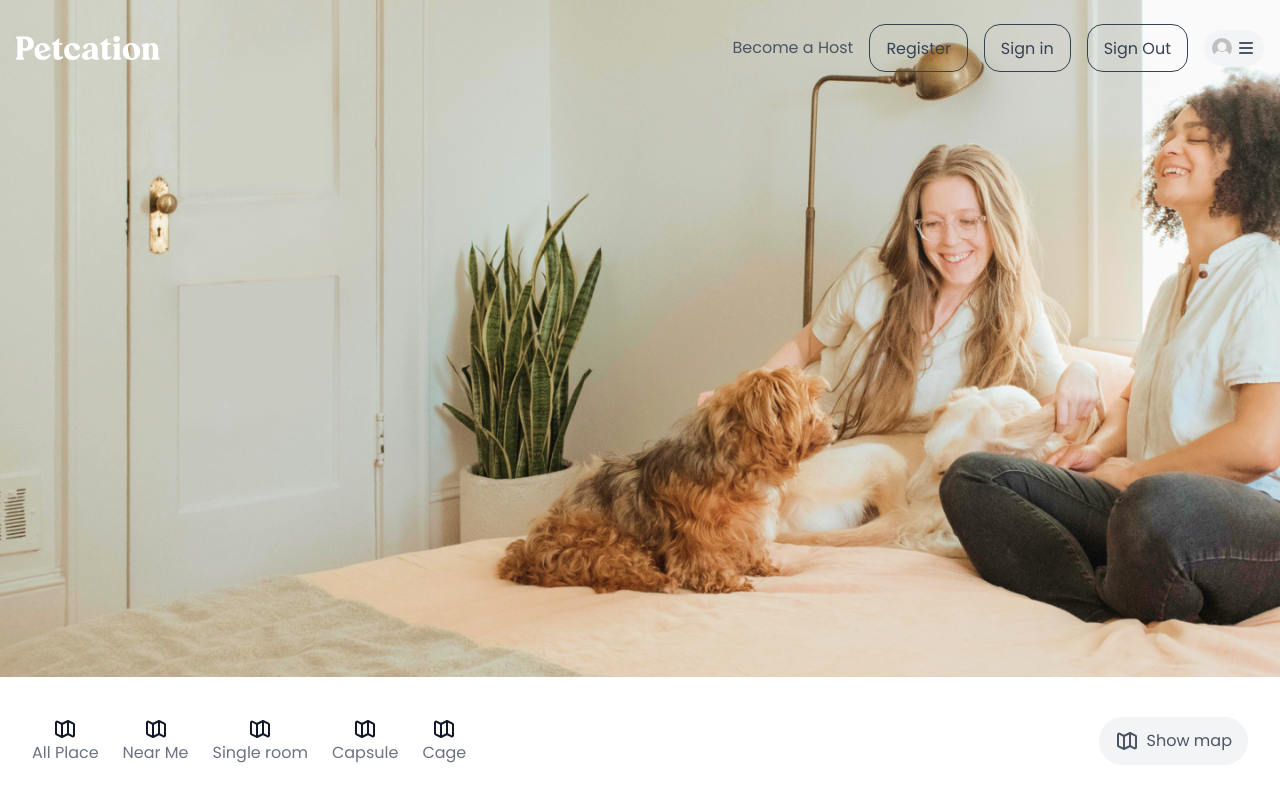
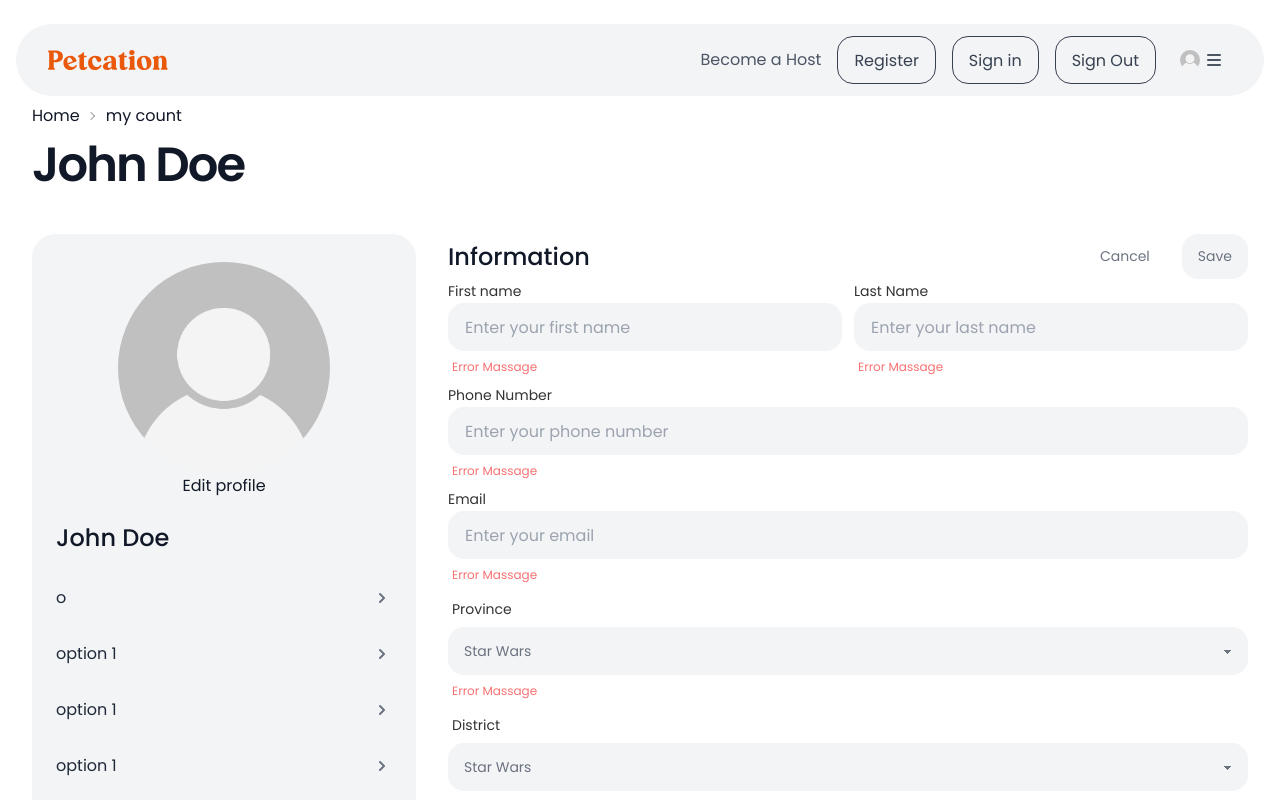
Before and after one commit to MinkNanta/petcation, a React (Create React App) app: page /profile/profilepet in a window 1280 px wide. Before the commit this address led to /. Shown: the top 800 px of the page. Built offline with nearby package versions, Linux system fonts and the light colour scheme; no server answers.

Commit message:
profile-pet

```diff
--- a/src/components/profile/ProfilePage.js
+++ b/src/components/profile/ProfilePage.js
@@ -1,10 +1,11 @@
-import { Link } from "react-router-dom";
+import { Link, Outlet } from "react-router-dom";
 import { ChevronRightIcon } from "@heroicons/react/solid";
 import MenuList from "../../common/MenuList";
 import defaultProtoPic from "../../assets/img/defaultProtoPic.png";
 import InputDropdown from "../../common/InputDropdown";
 import { useState } from "react";
 import Input from "../../common/Input";
+import ProfileDetails from "./ProfileDetails";
 
 export default function ProfilePage() {
   const [valueDropDown, setValueDropDown] = useState("");
@@ -41,7 +42,7 @@ export default function ProfilePage() {
             </div>
             <h4 className="text-2xl  py-6">John Doe</h4>
             <div className="space-y-4">
-              <MenuList title="option 1" to="/" />
+              <MenuList title="o" to="/profilepet" />
               <MenuList title="option 1" to="/" />
               <MenuList title="option 1" to="/" />
               <MenuList title="option 1" to="/" />
@@ -55,13 +56,7 @@ export default function ProfilePage() {
                 <button className="btn-small ">Save</button>
               </div>
             </div>
-            {/* <Input
-              label="First name"
-              onChange={() => {}}
-              placeholder="Enter your input"
-              errMsg="Error Massage"
-              error={true}
-            /> */}
+
             <div className="flex gap-3">
               <Input
                 label="First name"
@@ -71,50 +66,14 @@ export default function ProfilePage() {
                 error={true}
               />
               <Input
-                label="First name"
+                label="Last Name"
                 onChange={() => {}}
                 placeholder="Enter your last name"
                 errMsg="Error Massage"
                 error={true}
               />
             </div>
-            {/*
-            <div className="grid grid-cols-2 pt-8 gap-4">
-              <div className="col-span-1 w-f ">
-                <p className="label-text">First name</p>
-                <input
-                  type="input"
-                  placeholder="Type here"
-                  className="input input-bordered w-full"
-                />
-              </div>
-              <div className="col-span-1 ">
-                <p className="label-text">Last name</p>
-                <input
-                  type="input"
-                  placeholder="Type here"
-                  className="input input-bordered w-full"
-                />
-              </div>
-            </div> */}
 
-            {/* <div className="grid grid-row ">
-              <div className="col-span ">
-                <p className="label-text pt-6">Phone Number</p>
-                <input
-                  type="input"
-                  placeholder="Type here"
-                  className="input input-bordered w-full"
-                />
-
-                <p className="label-text pt-6">Email</p>
-                <input
-                  type="input"
-                  placeholder="Type here"
-                  className="input input-bordered w-full"
-                />
-              </div>
-            </div> */}
             <div className=" ">
               <Input
                 label="Phone Number"
@@ -179,43 +138,6 @@ export default function ProfilePage() {
                 <option value="option5">Star Trek</option>
               </InputDropdown>
 
-              {/* <div className="col-span ">
-                <p className="label-text pt-6">Province</p>
-                <select className="select select-secondary w-full max-w-xs">
-                  <option disabled selected>
-                    Pick your Province
-                  </option>
-                  <option>Province</option>
-                </select>
-
-                <p className="label-text pt-6">District</p>
-                <select className="select select-secondary w-full max-w-xs">
-                  <option disabled selected>
-                    Pick your District
-                  </option>
-                  <option>District</option>
-                </select>
-                <p className="label-text pt-6">Subdistrict</p>
-                <select className="select select-secondary w-full max-w-xs">
-                  <option disabled selected>
-                    Pick your Subdistrict
-                  </option>
-                  <option>Subdistrict</option>
-                </select>
-                <p className="label-text pt-6">Postal/Zip Code (Optional)</p>
-                <input
-                  type="text"
-                  placeholder="Type here"
-                  className="input input-bordered w-full"
-                />
-                <p className="label-text pt-6">Address</p>
-                <input
-                  type="text"
-                  placeholder="Type here"
-                  className="input input-bordered w-full"
-                />
-              </div> */}
-
               <Input
                 label="Postal/Zip Code (Optional)"
                 onChange={() => {}}
--- /dev/null
+++ b/src/components/profile/ProfilePet.js
@@ -0,0 +1,19 @@
+import { Link } from "react-router-dom";
+
+export default function ProfilePet() {
+  return (
+    <div className="">
+      <div className="text-sm breadcrumbs">
+        <ul>
+          <li>
+            <Link to={"#"}>Home</Link>
+          </li>
+          <li>
+            <Link to={"#"}>my count</Link>
+          </li>
+        </ul>
+      </div>
+      <h1>John Doe</h1>
+    </div>
+  );
+}
--- a/src/pages/Profile.js
+++ b/src/pages/Profile.js
@@ -1,10 +1,14 @@
 import React from "react";
+import { Outlet } from "react-router-dom";
 import ProfilePage from "../components/profile/ProfilePage";
+import ProfilePet from "../components/profile/ProfilePet";
 
 export default function Profile() {
   return (
     <div className="mainContainer">
-      <ProfilePage />;
+      <ProfilePage>
+        <Outlet />
+      </ProfilePage>
     </div>
   );
 }
--- a/src/routes/Router.js
+++ b/src/routes/Router.js
@@ -13,6 +13,7 @@ import Main from "../pages/Main";
 import Profile from "../pages/Profile";
 import BookingList from "../pages/BookingList";
 import DesignSystemDoc from "../pages/DesignSystemDoc";
+import ProfilePet from "../components/profile/ProfilePet";
 
 export default function Router() {
   const user = true;
@@ -26,7 +27,9 @@ export default function Router() {
         <Route path="/booking/create" element={<CreateBooking />} />
         {user && (
           <>
-            <Route path="/profile" element={<Profile />} />
+            <Route path="/profile" element={<Profile />}>
+              <Route path="profilepet" element={<ProfilePet />} />
+            </Route>
             <Route path="/house/detail" element={<House />} />
             <Route path="/house/reserve" element={<HouseReserve />} />
             <Route path="/booking/:id" element={<BookingDetail />} />
```
